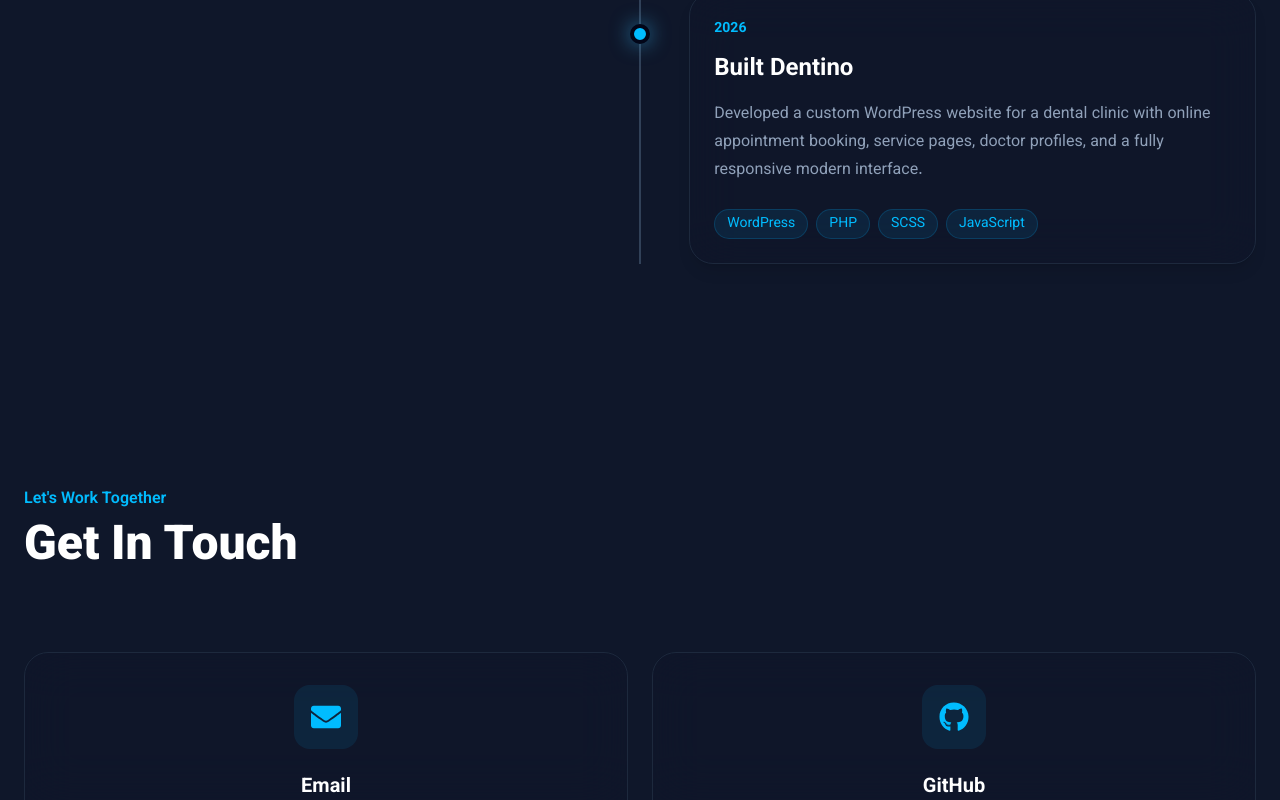
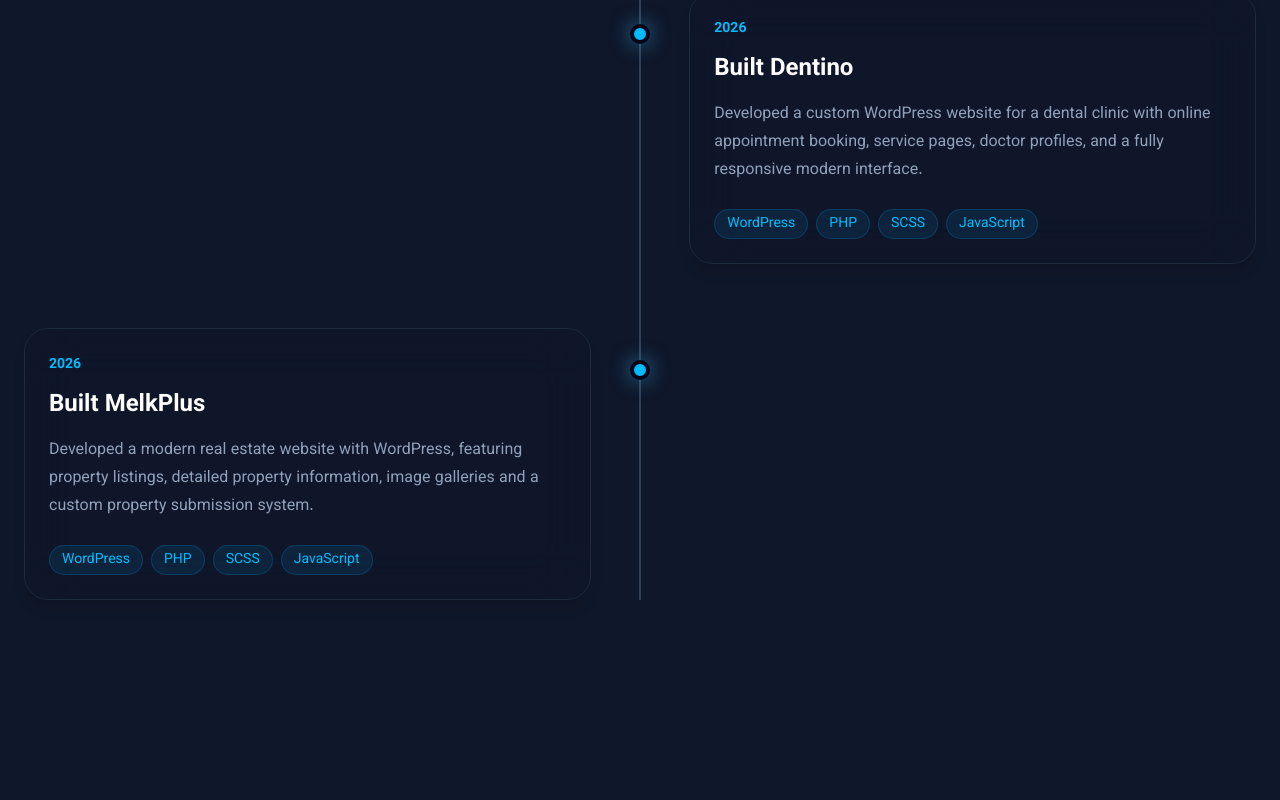
Before and after one commit to ALIREZA-11081/alireza-portfolio, a React (Vite) app: page / in a window 1280 px wide. Shown: the part 6500-7300 px from the top of the page. Built offline with nearby package versions, Linux system fonts and the light colour scheme.

Commit message:
update exp

```diff
--- a/src/data/experience.js
+++ b/src/data/experience.js
@@ -135,4 +135,27 @@ export const experiences = [
     "JavaScript",
   ],
 },
+
+{
+  id: 7,
+
+  year: "2026",
+
+  title: {
+    en: "Built MelkPlus",
+    fa: "توسعه ملک‌پلاس",
+  },
+
+  description: {
+    en: "Developed a modern real estate website with WordPress, featuring property listings, detailed property information, image galleries and a custom property submission system.",
+    fa: "یک وب‌سایت مدرن املاک با وردپرس توسعه دادم که شامل نمایش لیست املاک، اطلاعات کامل ملک، گالری تصاویر و سیستم اختصاصی ثبت ملک است.",
+  },
+
+  skills: [
+    "WordPress",
+    "PHP",
+    "SCSS",
+    "JavaScript",
+  ],
+},
 ];
```
